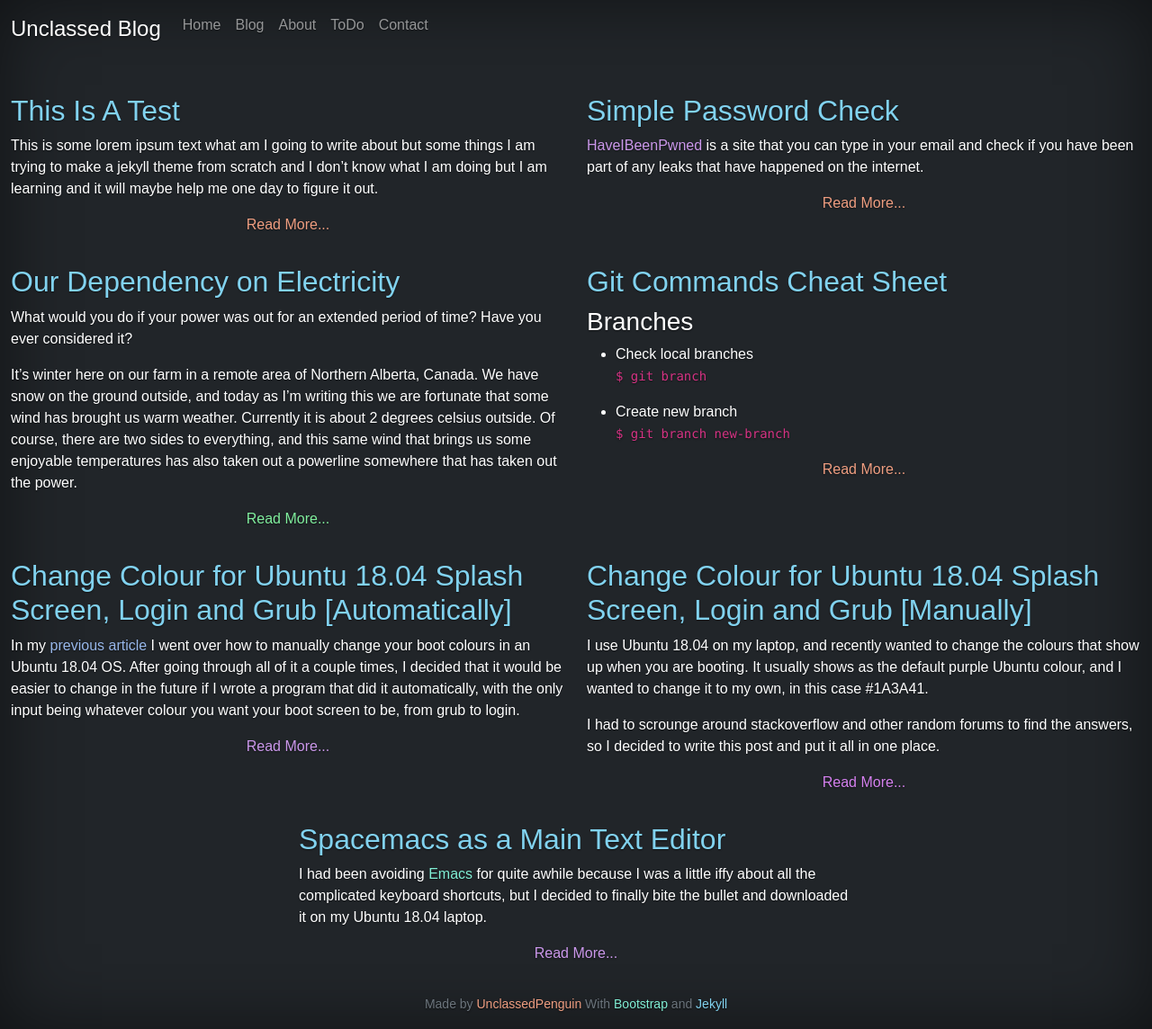
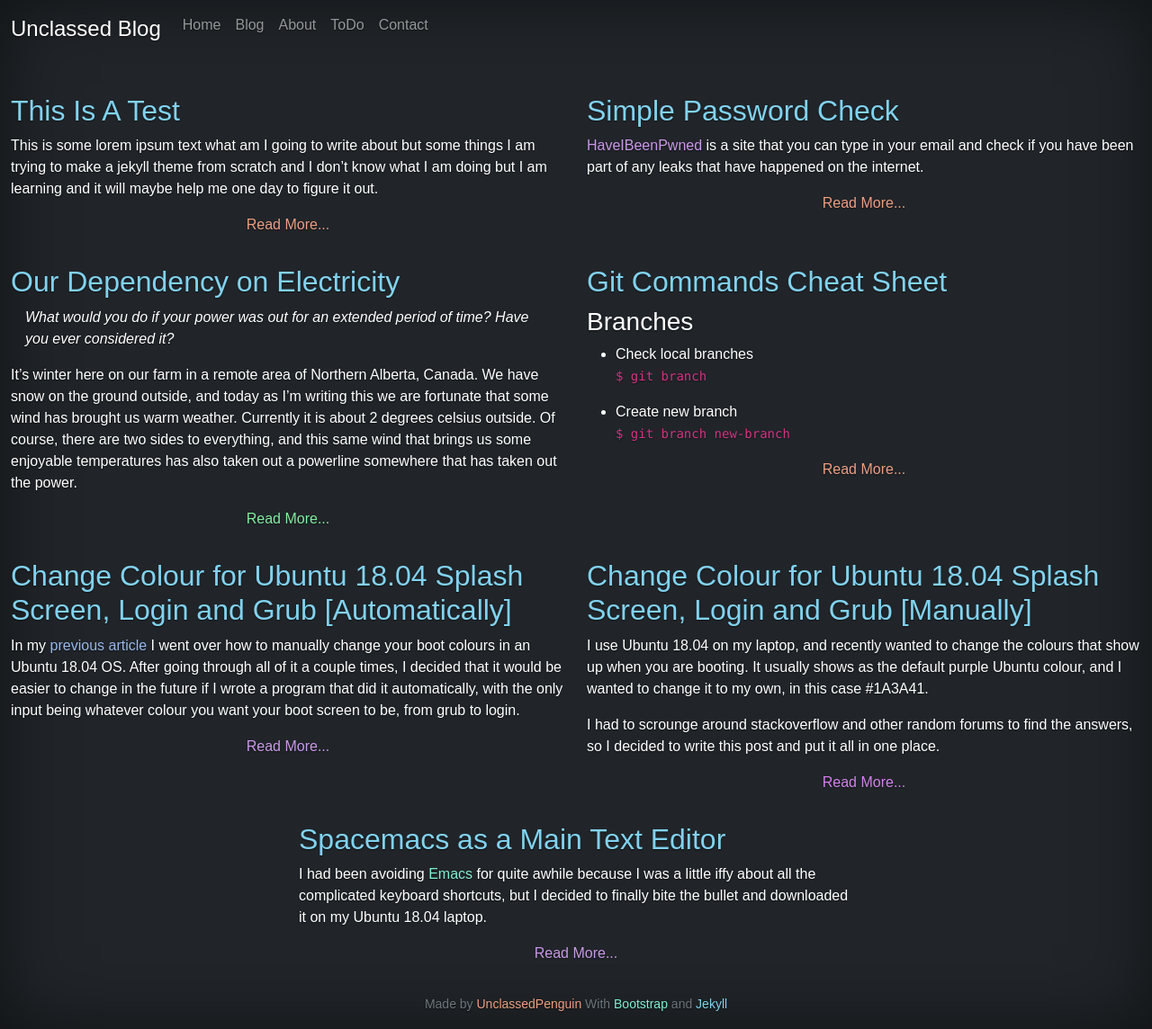
Before and after one commit to UnclassedPenguin/unclassedpenguin.github.io, a Jekyll site: the page built from blog.html, in a window 1280 px wide. Shown: the whole page at 90% size. Built offline with Jekyll 4.4.1, drawn with Linux system fonts in a browser that asks for light colours.

Commit message:
add blockquote to css

```diff
--- a/assets/css/styles.scss
+++ b/assets/css/styles.scss
@@ -8,6 +8,11 @@
 
 body {
   font-family: arial;
+}
+
+blockquote {
+  font-style: italic;
+  padding: 0 1rem 0 1rem;
 }
 
 .randomcolorheader {
@@ -47,7 +52,6 @@ img {
   font-size: 80% !important;
   margin-bottom: 20px;
 }
-
 
 /*
  * Globals -- COVER PAGE --
```
Lines whose indentation alone changed are shown as unchanged.
